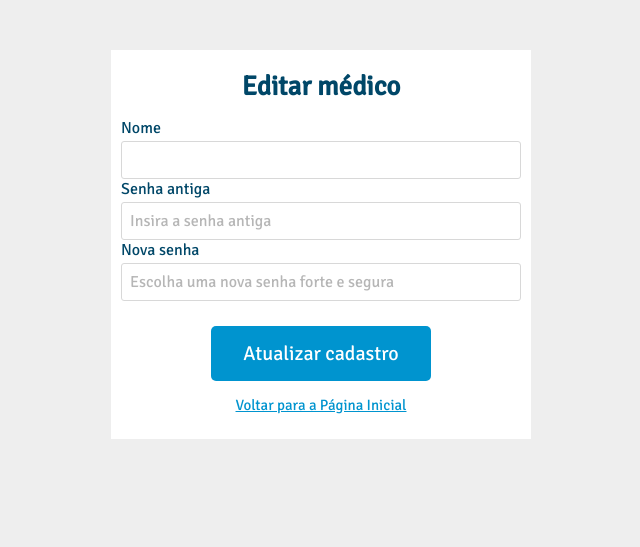
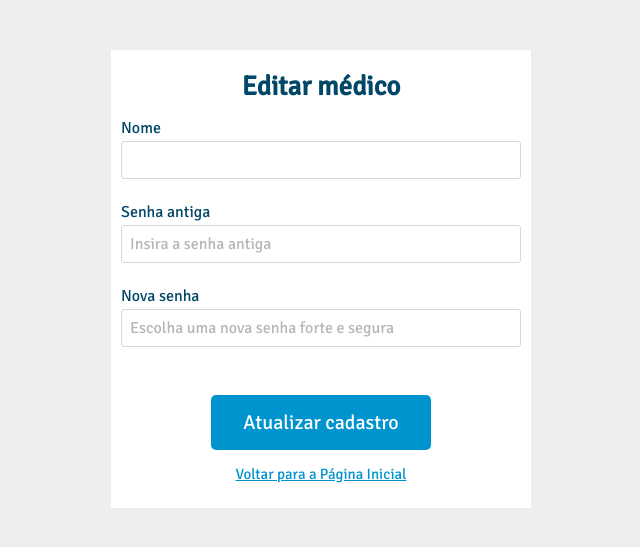
Before and after one commit to ellencabral/teste-fc, a PHP site: page /teste-fc/view/editar-cadastro-medico.php?medico=1 in a window 1280 px wide. Shown: the part 100-647 px from the top of the page, without its empty margins (319-959 px from the left). Run offline with PHP 8.4, Linux system fonts and the light colour scheme; data that the repository does not hold is empty; some libraries are stand-ins or nearby versions.

Commit message:
adicionada classes de validação da edição de medico

```diff
--- a/src/view/editar-cadastro-medico.php
+++ b/src/view/editar-cadastro-medico.php
@@ -13,14 +13,20 @@
   }
   ?>
   <div class="form-container flex-column">
-    <form class="flex-column" method='post' action='../controller/medico-controller.php'>
+    <form class="flex-column" method='post' onsubmit="return validaForm()" action='../controller/medico-controller.php'>
       <h1>Editar médico</h1>
       <label for ="nome">Nome</label>
-      <input type='text' name='nome' value='<?php echo $usuario->getNome() ?>'/>
+      <input class="campo" type='text' name='nome' value='<?php echo $usuario->getNome() ?>'/>
+      <div class='mensagem'></div>
+
       <label for ="senhaantiga">Senha antiga</label>
-      <input type='password' name='senhaantiga' placeholder='Insira a senha antiga'/>
+      <input class="campo" type='password' name='senhaantiga' placeholder='Insira a senha antiga'/>
+      <div class='mensagem'></div>
+
       <label for ="novasenha">Nova senha</label>
-      <input type='password' name='novasenha' placeholder='Escolha uma nova senha forte e segura'/>
+      <input class="campo" type='password' name='novasenha' placeholder='Escolha uma nova senha forte e segura'/>
+      <div class='mensagem'></div>
+
       <input type='hidden' name='id' value='<?php echo $usuario->getId() ?>'>
 
       <button class='button' type='submit' name='atualiza'>Atualizar cadastro</button>
```
